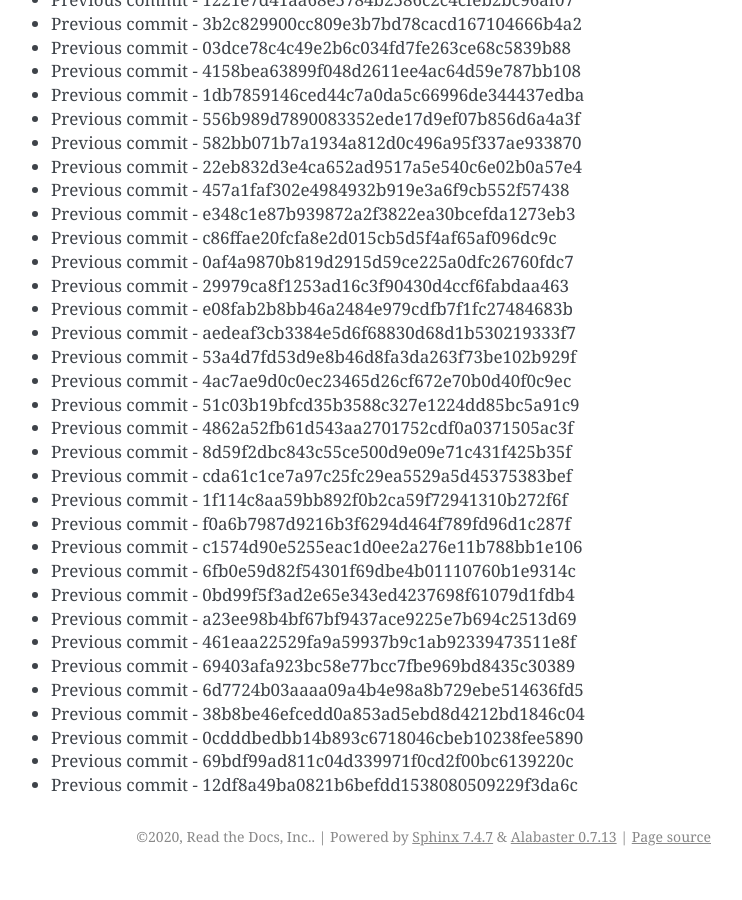
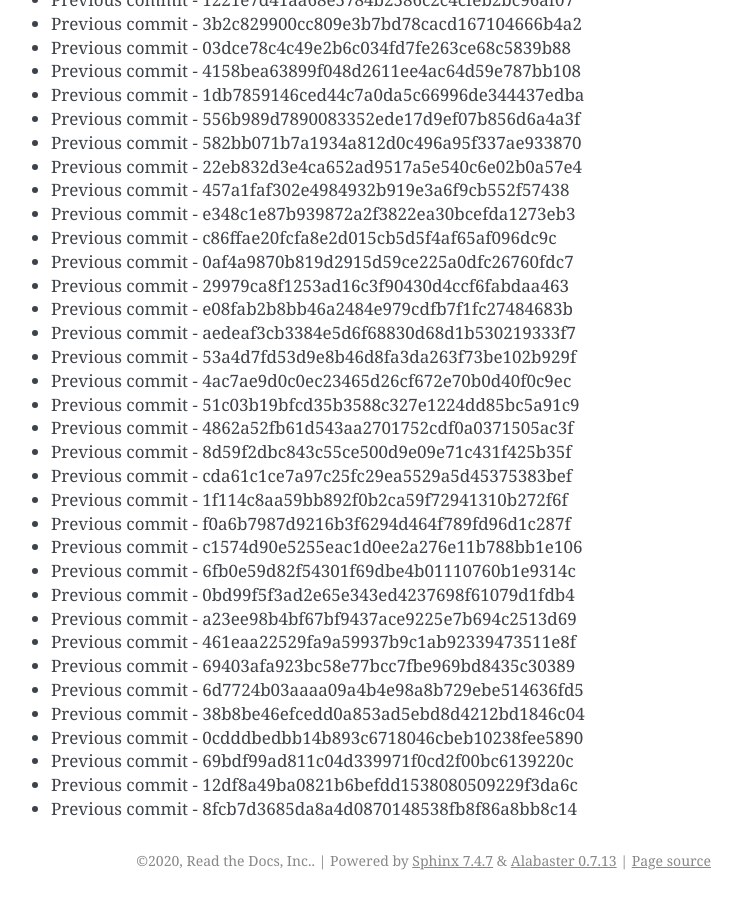
Before and after one commit to readthedocs/rtd-git-stresstest, a Sphinx documentation site: the page built from docs/updates.rst, in a window 1280 px wide and 900 px high, scrolled down 73474 px. Shown: the whole window, without its empty margins (399-1141 px from the left). Built offline with Sphinx 7.4.7, drawn with Linux system fonts in a browser that asks for light colours; before the commit the page ends 74350 px from its top, so only the background shows below that.

Commit message:
Generating commit from previous: 8fcb7d3685da8a4d0870148538fb8f86a8bb8c14

```diff
--- a/docs/updates.rst
+++ b/docs/updates.rst
@@ -3119,3 +3119,4 @@ It can be tested for any performance characteristics.
 * Previous commit - 0cdddbedbb14b893c6718046cbeb10238fee5890
 * Previous commit - 69bdf99ad811c04d339971f0cd2f00bc6139220c
 * Previous commit - 12df8a49ba0821b6befdd1538080509229f3da6c
+* Previous commit - 8fcb7d3685da8a4d0870148538fb8f86a8bb8c14
```
